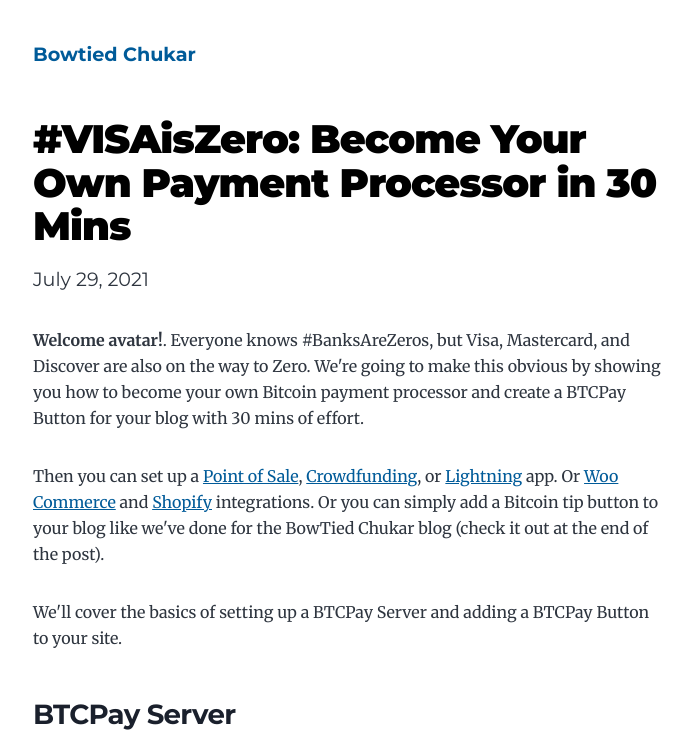
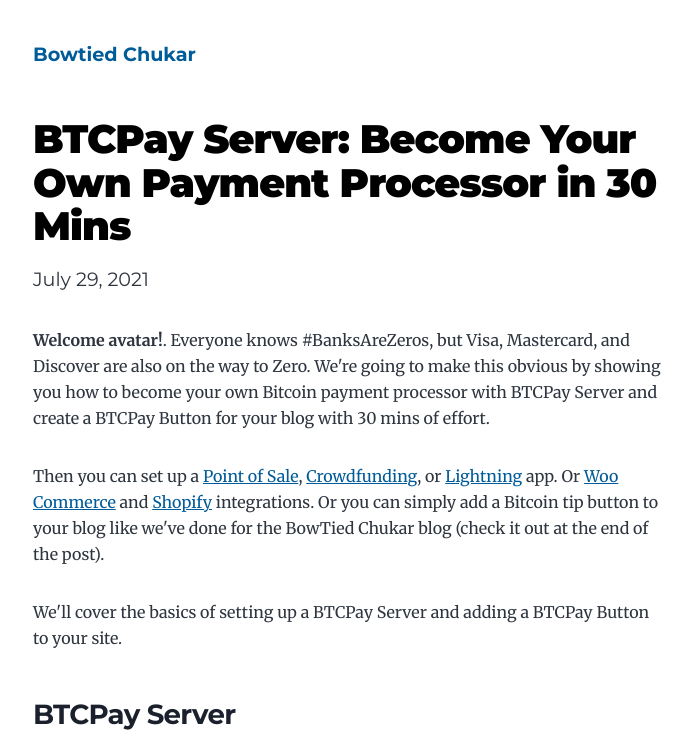
Before and after one commit to bowtiedchukar/bowtiedchukar-blog, a Gatsby site: page /become-your-own-payment-processor/ in a window 1280 px wide. Shown: the top 751 px of the page, without its empty margins (291-983 px from the left). Built offline with nearby package versions, Linux system fonts and the light colour scheme; Gatsby itself is replaced by a stand-in of ours; some packages are replaced by stand-ins of ours.

Commit message:
Update BTCPay Server post

```diff
--- a/content/blog/become-your-own-payment-processor/index.md
+++ b/content/blog/become-your-own-payment-processor/index.md
@@ -1,11 +1,11 @@
 ---
-title: "#VISAisZero: Become Your Own Payment Processor in 30 Mins"
+title: "BTCPay Server: Become Your Own Payment Processor in 30 Mins"
 date: "2021-07-29T22:12:03.284Z"
-description: "Everyone knows #BanksAreZeros, but Visa, Mastercard, and Discover are also on the way to Zero.  We're going to make this obvious by showing the Jungle how to become your own Bitcoin payment processor with 30 mins of effort."
+description: "Everyone knows #BanksAreZeros, but Visa, Mastercard, and Discover are also on the way to Zero.  We're going to make this obvious by showing the BowTied Jungle how to become your own Bitcoin payment processor using BTCPay Server with 30 mins of effort."
 keywords: "BTCPay Server, bitcoin, payments, crypto"
 ---
 
-**Welcome avatar!**. Everyone knows #BanksAreZeros, but Visa, Mastercard, and Discover are also on the way to Zero.  We're going to make this obvious by showing you how to become your own Bitcoin payment processor and create a BTCPay Button for your blog with 30 mins of effort.
+**Welcome avatar!**. Everyone knows #BanksAreZeros, but Visa, Mastercard, and Discover are also on the way to Zero.  We're going to make this obvious by showing you how to become your own Bitcoin payment processor with BTCPay Server and create a BTCPay Button for your blog with 30 mins of effort.
 
 Then you can set up a [Point of Sale](https://docs.btcpayserver.org/Apps/#point-of-sale-app), [Crowdfunding](https://docs.btcpayserver.org/Apps/#crowdfunding-app), or [Lightning](https://docs.btcpayserver.org/Apps/#lightning-network-apps-lapps) app. Or [Woo Commerce](https://docs.btcpayserver.org/WooCommerce/) and [Shopify](https://docs.btcpayserver.org/Shopify/) integrations. Or you can simply add a Bitcoin tip button to your blog like we've done for the BowTied Chukar blog (check it out at the end of the post).
 
```
